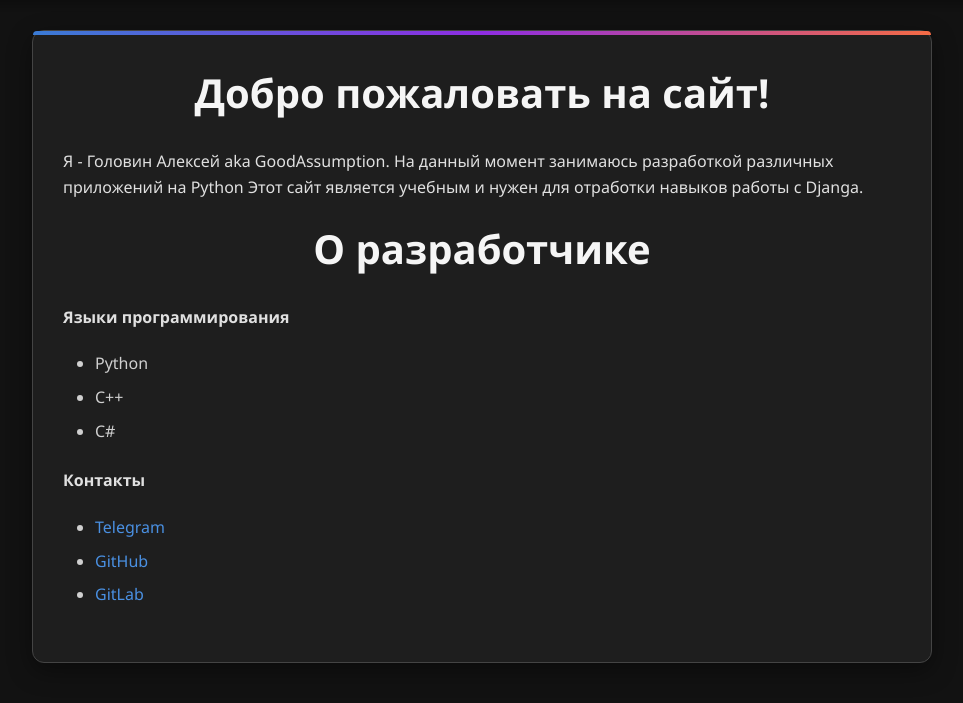
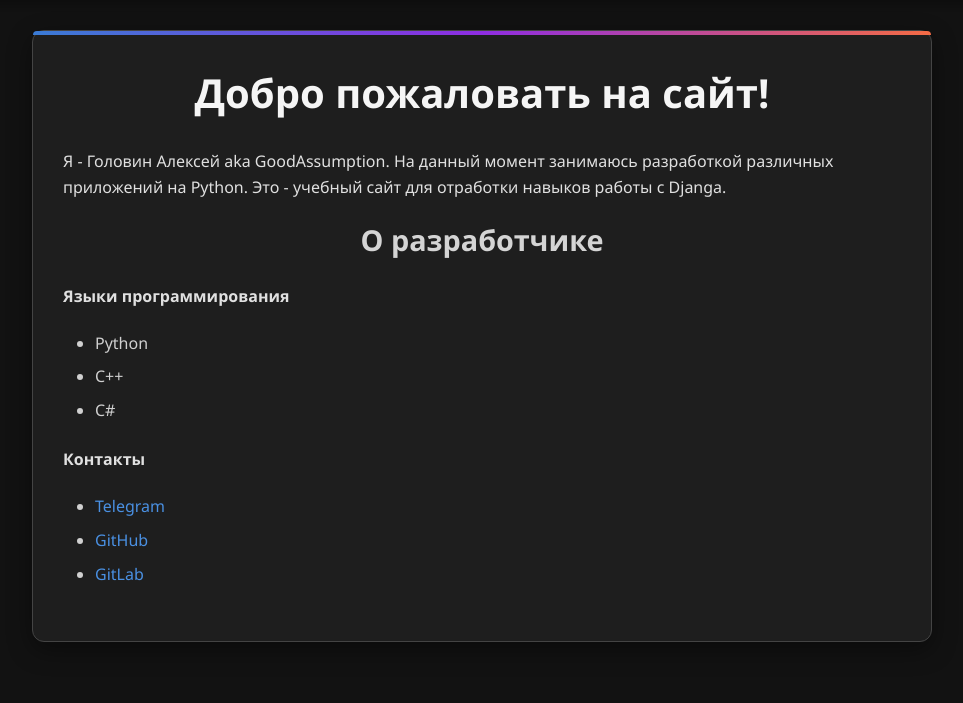
Before and after one commit to goodassumption/Django_first, a Django app: page / in a window 1280 px wide. Shown: the part 184-887 px from the top of the page, without its empty margins (158-1121 px from the left). Run offline with Django 5.2, Linux system fonts and the light colour scheme.

Commit message:
edited text

```diff
--- a/server/django_first/templates/index.html
+++ b/server/django_first/templates/index.html
@@ -11,11 +11,11 @@
 {% block content %}
 <h1>Добро пожаловать на сайт!</h1>
 <p>
-    Я - Головин Алексей aka GoodAssumption. На данный момент занимаюсь разработкой различных приложений на Python
-    Этот сайт является учебным и нужен для отработки навыков работы с Djanga.
+    Я - Головин Алексей aka GoodAssumption. На данный момент занимаюсь разработкой различных приложений на Python.
+    Это - учебный сайт для отработки навыков работы с Djanga.
 </p>
 
-<h1>О разработчике</h1>
+<h2>О разработчике</h2>
 <h4>Языки программирования</h4>
 <ul type="disc">
     <li>Python</li>
```
